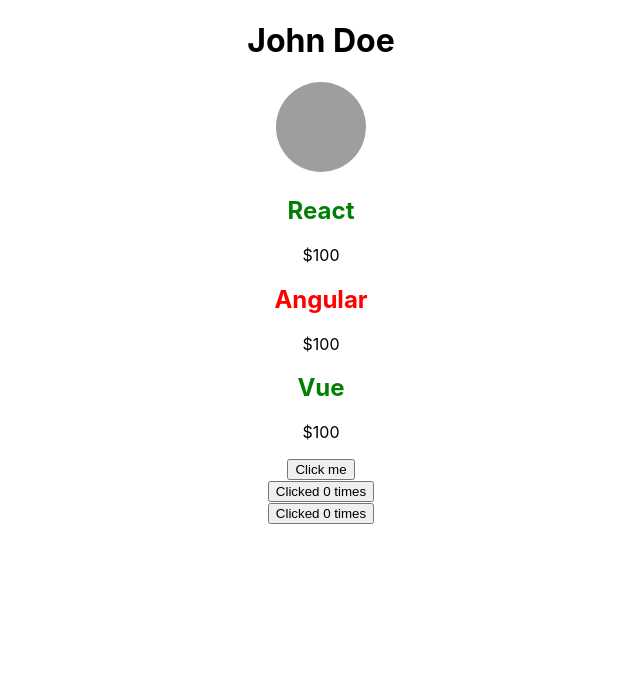
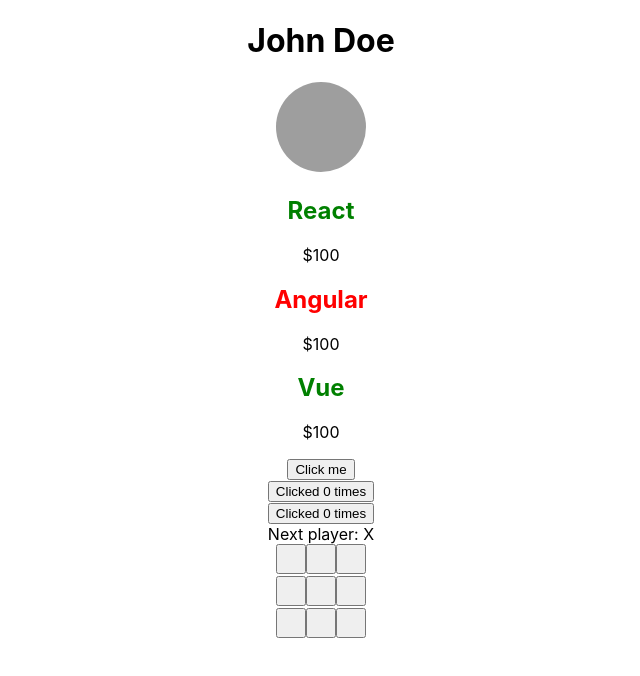
Before and after one commit to patoneill24/CollegeFootballPredictor, a React (Create React App) app: page / in a window 1280 px wide. Shown: the top 676 px of the page, without its empty margins (319-959 px from the left). Built offline with nearby package versions, Linux system fonts and the light colour scheme; grey boxes are pictures that could not be loaded.

Commit message:
tic-tac-toe tutorial

```diff
--- a/src/App.css
+++ b/src/App.css
@@ -31,6 +31,13 @@
   color: #61dafb;
 }
 
+.square {
+  width: 30px;
+  height: 30px;
+  padding:0%;
+  margin:0%;
+}
+
 @keyframes App-logo-spin {
   from {
     transform: rotate(0deg);
--- a/src/App.js
+++ b/src/App.js
@@ -57,6 +57,78 @@
   );
 }
 
+function Square({value, onSquareClick}){
+  return (
+    <button className = "square" onClick={onSquareClick}>{value}</button>
+  );
+}
+
+function Board(){
+  const [xIsNext, setXIsNext] = useState(true);
+  const[squares, setSquares] = useState(Array(9).fill(null));
+  function handleClick(i){
+    if(squares[i] || calculateWinnder(squares)){
+      return;
+    }
+    const newSquares = squares.slice();
+    if(xIsNext){
+      newSquares[i] = 'X';
+    }else{
+      newSquares[i] = 'O';
+    }
+    setSquares(newSquares);
+    setXIsNext(!xIsNext);
+  }
+
+  const winner = calculateWinnder(squares);
+  let status;
+  if(winner){
+    status = 'Winner: ' + winner;
+  }else{
+    status = 'Next player: ' + (xIsNext ? 'X' : 'O');
+  }
+  return (
+    <>
+    <div className = "status">{status}</div>
+    <div className = "board-row">
+      <Square value={squares[0]} onSquareClick={() => handleClick(0)}/>
+      <Square value={squares[1]} onSquareClick={() => handleClick(1)}/>
+      <Square value={squares[2]} onSquareClick={() => handleClick(2)}/>
+    </div>
+    <div className = "board-row">
+      <Square value={squares[3]} onSquareClick={() => handleClick(3)}/>
+      <Square value={squares[4]} onSquareClick={() => handleClick(4)}/>
+      <Square value={squares[5]} onSquareClick={() => handleClick(5)}/>
+    </div>
+    <div className = "board-row">
+      <Square value={squares[6]} onSquareClick={() => handleClick(6)}/>
+      <Square value={squares[7]} onSquareClick={() => handleClick(7)}/>
+      <Square value={squares[8]} onSquareClick={() => handleClick(8)}/>
+    </div>
+    </>
+  );
+}
+
+function calculateWinnder(squares){
+  const lines = [
+    [0, 1, 2],//Top row
+    [3, 4, 5],//Middle row
+    [6, 7, 8],//Bottom row
+    [0, 3, 6],//Left column
+    [1, 4, 7],//Middle column
+    [2, 5, 8],//Right column
+    [0, 4, 8],//Diagonal from top left to bottom right
+    [2, 4, 6],//Diagonal from top right to bottom left
+  ];
+  for(let i = 0; i < lines.length; i++){
+    const [a, b, c] = lines[i];
+    if(squares[a] && squares[a] === squares[b] && squares[a] === squares[c]){
+      return squares[a];
+    }
+  }
+  return null;
+}
+
 function App() {
   const [count, setCount] = useState(0);
   function handleClick(){
@@ -71,6 +143,7 @@
       <MyButton/>
       <ButtonCounter count= {count} onClick={handleClick}/>
       <ButtonCounter count={count} onClick={handleClick}/>
+      <Board/>
       <header className="App-header">
       </header>
     </div>
```
Also changed, not shown: 1 other file (tests, documents, lock files or other folders).
